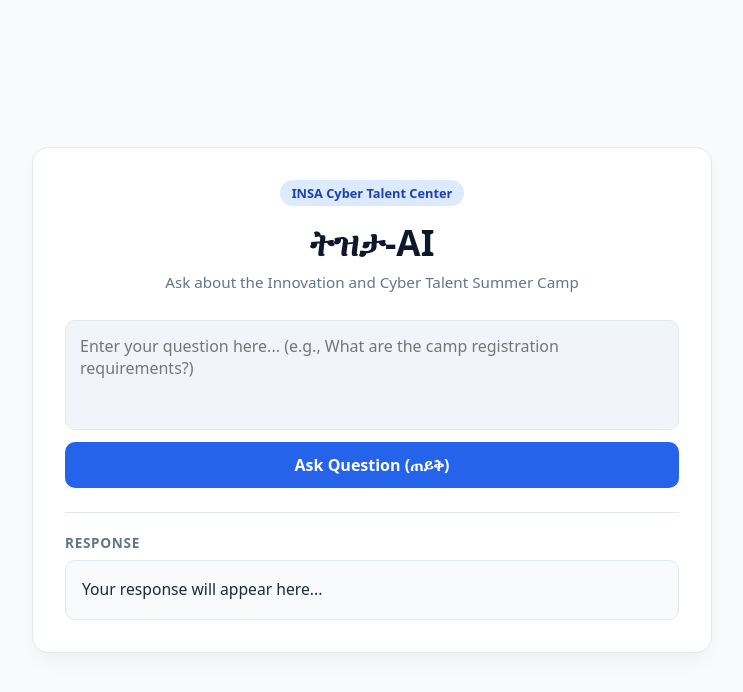
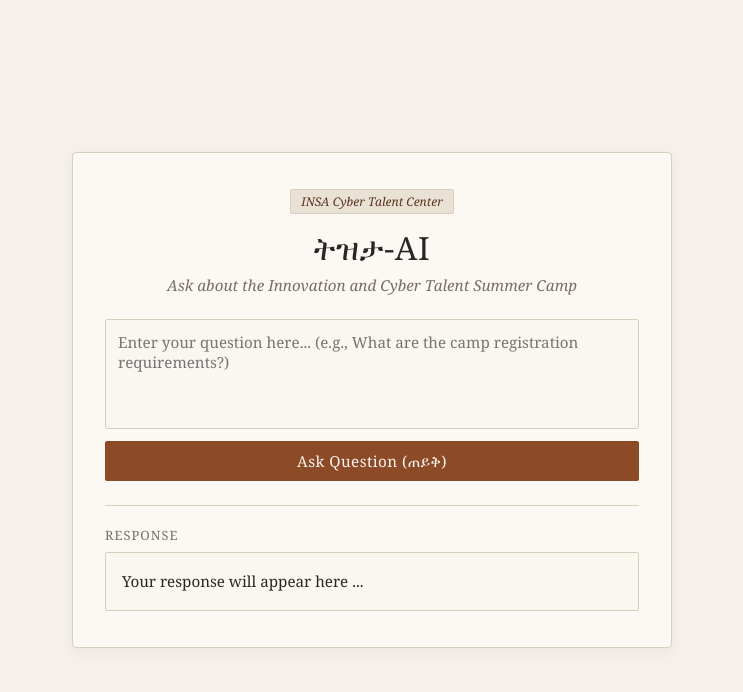
Before and after one commit to Eazybel/tizita, a plain HTML site: page index.html in a window 1280 px wide. Shown: the whole page, without its empty margins (268-1011 px from the left). Drawn offline with Linux system fonts and the light colour scheme.

```diff
--- a/style.css
+++ b/style.css
@@ -1,21 +1,19 @@
-
-
 :root {
-      --primary: #0f172a;
-      --accent: #2563eb;
-      --accent-hover: #1d4ed8;
-      --bg: #f8fafc;
-      --card-bg: #ffffff;
-      --text: #1e293b;
-      --text-muted: #64748b;
-      --border: #e2e8f0;
+  --bg: #f5f0eb;              /* Aged parchment background */
+  --card-bg: #fcf9f5;         /* Lighter parchment card */
+  --text: #2b2623;            /* Deep vintage ink */
+  --text-muted: #786d65;      /* Faded ink for subtitles/labels */
+  --border: #d8cebe;          /* Soft antique border */
+  --accent: #8c4a27;          /* Classic bronze / warm terracotta */
+  --accent-hover: #6e381c;    /* Deep bronze */
 }
 
 * {
   box-sizing: border-box;
   margin: 0;
   padding: 0;
-      font-family: system-ui, -apple-system, BlinkMacSystemFont, 'Segoe UI', Roboto, sans-serif;
+  /* Classic, readable serif typeface with elegant fallbacks */
+  font-family: 'Georgia', 'Garamond', 'Times New Roman', serif;
 }
 
 body {
@@ -30,39 +28,43 @@
 
 .container {
   width: 100%;
-      max-width: 680px;
+  max-width: 600px;
   background: var(--card-bg);
-      border-radius: 16px;
-      padding: 32px;
-      box-shadow: 0 10px 25px -5px rgba(0, 0, 0, 0.05), 0 8px 10px -6px rgba(0, 0, 0, 0.01);
+  border-radius: 4px; /* Sharper corners for a traditional look */
+  padding: 36px 32px;
   border: 1px solid var(--border);
+  box-shadow: 0 4px 12px rgba(43, 38, 35, 0.05);
 }
 
 .header {
   text-align: center;
-      margin-bottom: 28px;
+  margin-bottom: 24px;
 }
 
 .header h1 {
-      font-size: 2.2rem;
-      color: var(--primary);
+  font-size: 2rem;
+  font-weight: normal;
+  letter-spacing: 0.02em;
+  color: var(--text);
   margin-bottom: 6px;
 }
 
 .header p {
   color: var(--text-muted);
   font-size: 0.95rem;
+  font-style: italic;
 }
 
 .badge {
   display: inline-block;
-      background-color: #dbeafe;
-      color: #1e40af;
-      font-size: 0.8rem;
-      font-weight: 600;
-      padding: 4px 12px;
-      border-radius: 20px;
+  background-color: #eae1d5;
+  color: #59351e;
+  font-size: 0.75rem;
+  font-style: italic;
+  padding: 3px 10px;
+  border-radius: 2px;
   margin-bottom: 12px;
+  border: 1px solid var(--border);
 }
 
 .form-group {
@@ -75,15 +77,15 @@
 textarea {
   width: 100%;
   height: 110px;
-      padding: 14px;
-      border-radius: 10px;
+  padding: 12px;
+  border-radius: 2px;
   border: 1px solid var(--border);
-      background-color: #f1f5f9;
-      font-size: 1rem;
+  background-color: #faf6f0;
+  font-size: 0.95rem;
   color: var(--text);
   resize: none;
   outline: none;
-      transition: border-color 0.2s, background-color 0.2s;
+  transition: border-color 0.2s;
 }
 
 textarea:focus {
@@ -93,12 +95,13 @@
 
 button {
   background-color: var(--accent);
-      color: white;
+  color: #faf6f0;
   border: none;
-      border-radius: 10px;
-      padding: 12px 20px;
-      font-size: 1rem;
-      font-weight: 600;
+  border-radius: 2px;
+  padding: 10px 18px;
+  font-size: 0.95rem;
+  font-weight: normal;
+  letter-spacing: 0.03em;
   cursor: pointer;
   transition: background-color 0.2s;
 }
@@ -113,20 +116,19 @@
 }
 
 .response-title {
-      font-size: 0.85rem;
+  font-size: 0.8rem;
   text-transform: uppercase;
-      letter-spacing: 0.05em;
+  letter-spacing: 0.08em;
   color: var(--text-muted);
-      font-weight: 700;
   margin-bottom: 8px;
 }
 
 .response-content {
-      background-color: #f8fafc;
+  background-color: #faf6f0;
   padding: 16px;
-      border-radius: 10px;
+  border-radius: 2px;
   border: 1px solid var(--border);
   line-height: 1.6;
-      font-size: 0.98rem;
+  font-size: 0.95rem;
   white-space: pre-wrap;
 }
```
Also changed, not shown: index.html (+1 -1 lines). Lines whose indentation alone changed are shown as unchanged.
